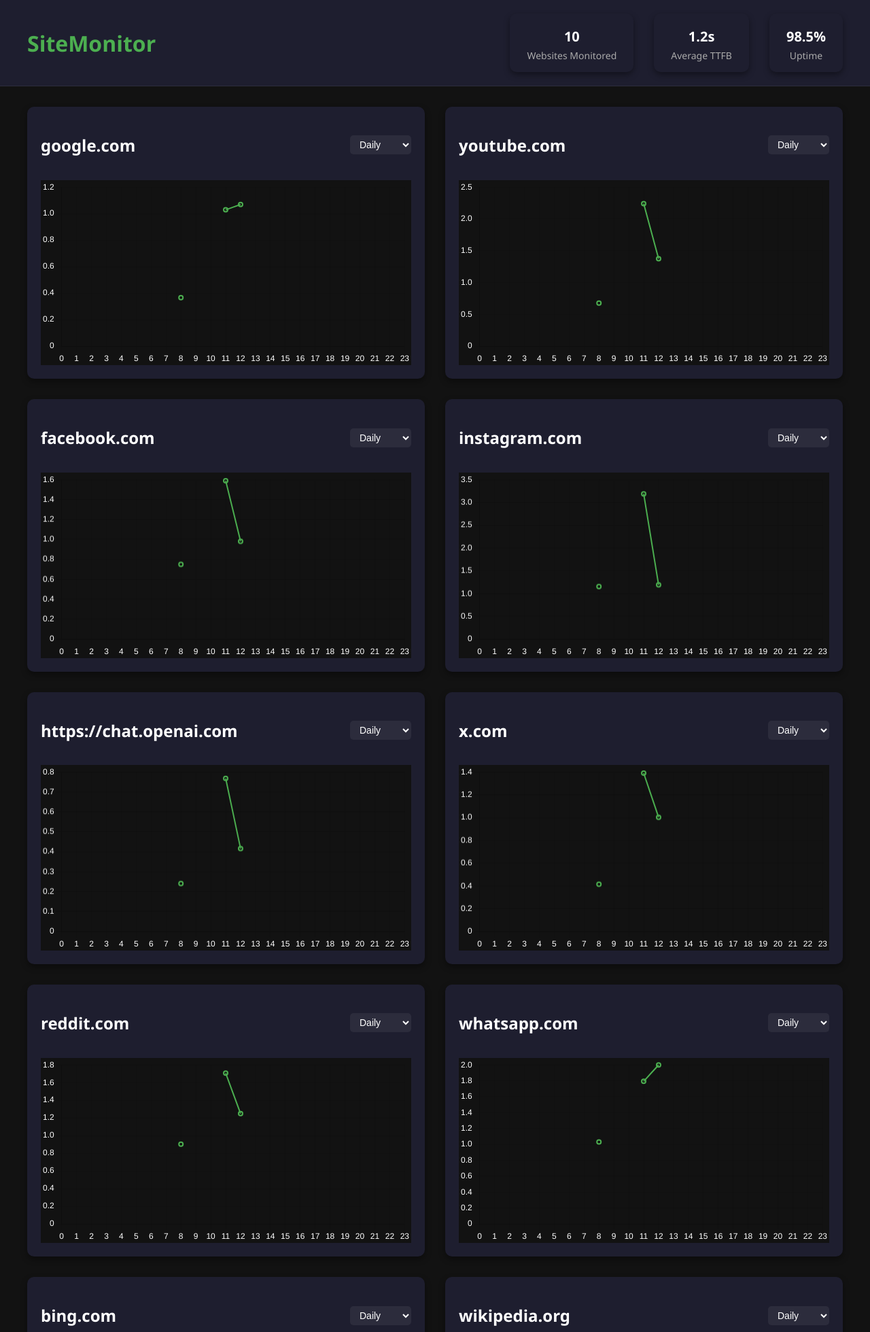
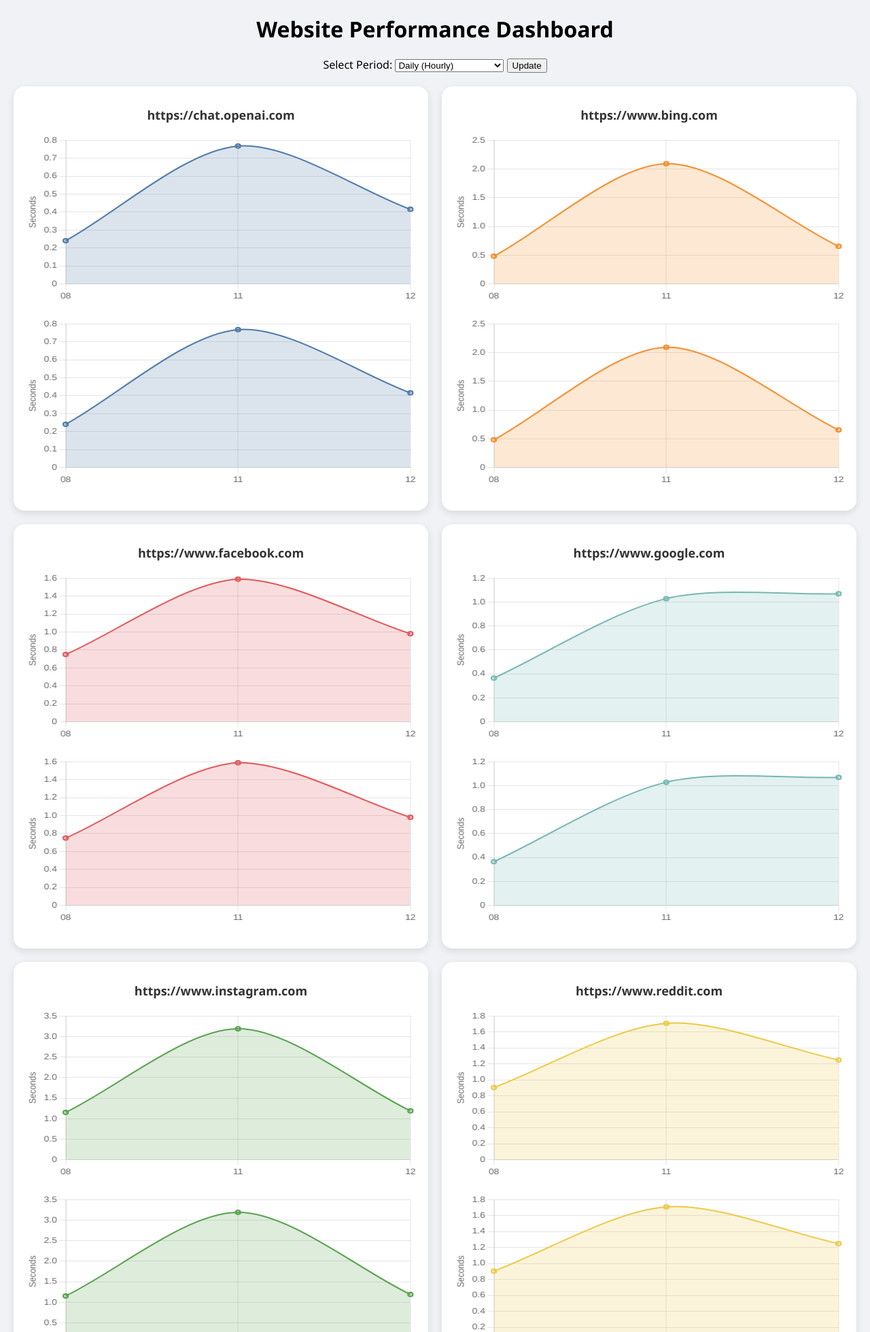
Before and after one commit to KasunSandeeepa/SiteMonitor, a Flask app: page / in a window 1280 px wide. Shown: the top 1959 px of the page at 68% size. Run offline with Flask 3, Linux system fonts and the light colour scheme; data comes from the database, SQL or seed files in the repository; both versions use the stored data as it was after the commit.

Commit message:
dummy charts

```diff
--- a/app.py
+++ b/app.py
@@ -1,6 +1,11 @@
 from flask import Flask, jsonify, render_template
 import sqlite3
 from datetime import datetime, timedelta
+import subprocess
+import os
+
+# Start staggered_ttfb.py in background
+subprocess.Popen(["python", os.path.join(os.path.dirname(__file__), "staggered_ttfb..py")])
 
 app = Flask(__name__)
 DB_FILE = "sitemonitor.db"
@@ -18,96 +23,57 @@
     "https://www.wikipedia.org"
 ]
 
-
-# Serve index.html
-# ------------------------------
 @app.route("/")
 def home():
     return render_template("index.html")
 
-# ------------------------------
-# Daily averages (hourly)
-# ------------------------------
-@app.route("/api/daily")
-def daily():
+@app.route("/api/<period>")
+def get_data(period):
     conn = sqlite3.connect(DB_FILE)
     cursor = conn.cursor()
-    today = datetime.now().strftime("%Y-%m-%d")
-    result = {}
+    today = datetime.now().date()
 
-    for site in websites:
-        cursor.execute("""
-            SELECT strftime('%H', timestamp) AS hour, AVG(ttfb)
+    if period == "daily":
+        today_str = today.strftime("%Y-%m-%d")
+        query = """
+            SELECT strftime('%H', timestamp) AS label, AVG(ttfb)
             FROM measurements
             WHERE website = ? AND date(timestamp) = ?
-            GROUP BY hour
-            ORDER BY hour
-        """, (site, today))
+            GROUP BY label ORDER BY label
+        """
+        params = lambda site: (site, today_str)
+
+    elif period == "weekly":
+        week_ago = today - timedelta(days=6)
+        query = """
+            SELECT date(timestamp) AS label, AVG(ttfb)
+            FROM measurements
+            WHERE website = ? AND date(timestamp) BETWEEN ? AND ?
+            GROUP BY label ORDER BY label
+        """
+        params = lambda site: (site, week_ago, today)
+
+    elif period == "monthly":
+        month_ago = today - timedelta(days=30)
+        query = """
+            SELECT date(timestamp) AS label, AVG(ttfb)
+            FROM measurements
+            WHERE website = ? AND date(timestamp) BETWEEN ? AND ?
+            GROUP BY label ORDER BY label
+        """
+        params = lambda site: (site, month_ago, today)
+
+    else:
+        return jsonify({"error": "Invalid period"}), 400
+
+    result = {}
+    for site in websites:
+        cursor.execute(query, params(site))
         rows = cursor.fetchall()
-        result[site] = [{"hour": hour, "avg_ttfb": avg} for hour, avg in rows]
+        result[site] = [{"label": label, "avg_ttfb": avg} for label, avg in rows]
 
     conn.close()
     return jsonify(result)
 
-# ------------------------------
-# Weekly averages (2 per day: AM/PM)
-# ------------------------------
-@app.route("/api/weekly")
-def weekly():
-    conn = sqlite3.connect(DB_FILE)
-    cursor = conn.cursor()
-    today = datetime.now().date()
-    week_ago = today - timedelta(days=6)
-    result = {}
-
-    for site in websites:
-        cursor.execute("""
-            SELECT date(timestamp) AS day,
-                   CASE WHEN strftime('%H', timestamp) < '12' THEN 'AM' ELSE 'PM' END AS period,
-                   AVG(ttfb)
-            FROM measurements
-            WHERE website = ? AND date(timestamp) BETWEEN ? AND ?
-            GROUP BY day, period
-            ORDER BY day, period
-        """, (site, week_ago, today))
-        rows = cursor.fetchall()
-        site_data = {}
-        for day, period, avg in rows:
-            if day not in site_data:
-                site_data[day] = {}
-            site_data[day][period] = avg
-        result[site] = site_data
-
-    conn.close()
-    return jsonify(result)
-
-# ------------------------------
-# Monthly averages (daily)
-# ------------------------------
-@app.route("/api/monthly")
-def monthly():
-    conn = sqlite3.connect(DB_FILE)
-    cursor = conn.cursor()
-    month = datetime.now().strftime("%m")
-    year = datetime.now().strftime("%Y")
-    result = {}
-
-    for site in websites:
-        cursor.execute("""
-            SELECT date(timestamp) AS day, AVG(ttfb)
-            FROM measurements
-            WHERE website = ? AND strftime('%m', timestamp) = ? AND strftime('%Y', timestamp) = ?
-            GROUP BY day
-            ORDER BY day
-        """, (site, month, year))
-        rows = cursor.fetchall()
-        result[site] = [{"day": day, "avg_ttfb": avg} for day, avg in rows]
-
-    conn.close()
-    return jsonify(result)
-
-# ------------------------------
-# Main
-# ------------------------------
 if __name__ == "__main__":
     app.run(debug=True)
--- a/templates/index.html
+++ b/templates/index.html
@@ -2,187 +2,156 @@
 <html lang="en">
 <head>
   <meta charset="UTF-8">
-    <title>SiteMonitor Dashboard</title>
+  <title>Website TTFB & Delay Dashboard</title>
   <script src="https://cdn.jsdelivr.net/npm/chart.js"></script>
   <style>
     body {
-            margin: 0;
-            font-family: 'Segoe UI', Tahoma, Geneva, Verdana, sans-serif;
-            background-color: #121212;
-            color: #fff;
+      font-family: "Segoe UI", Arial, sans-serif;
+      margin: 20px;
+      background: #f0f2f5;
     }
-        header {
-            padding: 20px 40px;
-            background-color: #1e1e2f;
-            display: flex;
-            justify-content: space-between;
-            align-items: center;
-            border-bottom: 1px solid #2c2c3c;
+    h1 {
+      text-align: center;
+      margin-bottom: 20px;
     }
-        header h1 {
-            color: #4caf50;
+    .controls {
+      text-align: center;
+      margin-bottom: 20px;
     }
-        .stats {
-            display: flex;
-            gap: 30px;
+    .grid {
+      display: grid;
+      grid-template-columns: repeat(auto-fit, minmax(450px, 1fr));
+      gap: 20px;
     }
-        .stat-card {
-            background-color: #1e1e2f;
-            padding: 15px 25px;
-            border-radius: 10px;
+    .card {
+      background: #fff;
+      border-radius: 16px;
+      padding: 15px;
+      box-shadow: 0 4px 12px rgba(0,0,0,0.1);
+      transition: transform 0.2s;
+    }
+    .card:hover {
+      transform: translateY(-4px);
+    }
+    h2 {
+      margin-bottom: 15px;
+      font-size: 18px;
       text-align: center;
-            box-shadow: 0 4px 10px rgba(0,0,0,0.4);
+      color: #333;
     }
-        .stat-card h2 {
-            margin: 5px 0;
-            font-size: 20px;
-        }
-        .stat-card p {
-            margin: 0;
-            color: #aaa;
-            font-size: 14px;
-        }
-        .charts-container {
-            display: grid;
-            grid-template-columns: repeat(auto-fit, minmax(500px, 1fr));
-            gap: 30px;
-            padding: 30px 40px;
-        }
-        .site-container {
-            background-color: #1e1e2f;
-            border-radius: 10px;
-            padding: 20px;
-            box-shadow: 0 4px 10px rgba(0,0,0,0.4);
-        }
-        .site-header {
-            display: flex;
-            justify-content: space-between;
-            align-items: center;
-            margin-bottom: 15px;
-        }
-        select {
-            padding: 5px 10px;
-            border-radius: 5px;
-            border: none;
-            background-color: #2c2c3c;
-            color: #fff;
-            font-size: 14px;
+    .chart-container {
+      margin-bottom: 20px;
     }
     canvas {
-            background-color: #121212;
+      width: 100% !important;
+      height: 250px !important;
     }
   </style>
 </head>
 <body>
-    <header>
-        <h1>SiteMonitor</h1>
-        <div class="stats">
-            <div class="stat-card">
-                <h2>10</h2>
-                <p>Websites Monitored</p>
+  <h1>Website Performance Dashboard</h1>
+
+  <div class="controls">
+    <label for="period">Select Period:</label>
+    <select id="period">
+      <option value="daily">Daily (Hourly)</option>
+      <option value="weekly">Weekly (Last 7 Days)</option>
+      <option value="monthly">Monthly (Last 30 Days)</option>
+    </select>
+    <button onclick="updateCharts()">Update</button>
   </div>
-            <div class="stat-card">
-                <h2>1.2s</h2>
-                <p>Average TTFB</p>
-            </div>
-            <div class="stat-card">
-                <h2>98.5%</h2>
-                <p>Uptime</p>
-            </div>
-        </div>
-    </header>
 
-    <div class="charts-container" id="charts-container"></div>
+  <div id="charts" class="grid"></div>
 
   <script>
-        const websites = [
-            "https://www.google.com",
-            "https://www.youtube.com",
-            "https://www.facebook.com",
-            "https://www.instagram.com",
-            "https://chat.openai.com",
-            "https://www.x.com",
-            "https://www.reddit.com",
-            "https://www.whatsapp.com",
-            "https://www.bing.com",
-            "https://www.wikipedia.org"
-        ];
+    let charts = [];
 
-        const container = document.getElementById("charts-container");
-        const chartObjects = {};
+    async function fetchData(period) {
+      const res = await fetch(`/api/${period}`);
+      return await res.json();
+    }
 
-        websites.forEach(site => {
-            const siteId = site.replace(/https:\/\/(www\.)?/, '').replace(/\./g, '-');
-
-            const div = document.createElement('div');
-            div.className = 'site-container';
-            div.innerHTML = `
-                <div class="site-header">
-                    <h2>${site.replace('https://www.', '')}</h2>
-                    <select id="select-${siteId}">
-                        <option value="daily">Daily</option>
-                        <option value="weekly">Weekly</option>
-                        <option value="monthly">Monthly</option>
-                    </select>
-                </div>
-                <canvas id="chart-${siteId}" width="500" height="250"></canvas>
-            `;
-            container.appendChild(div);
-
-            const ctx = document.getElementById(`chart-${siteId}`).getContext('2d');
-            chartObjects[site] = new Chart(ctx, {
-                type: 'line',
-                data: { labels: [], datasets: [{ label: 'TTFB (s)', data: [], borderWidth: 2, fill: false, borderColor: '#4caf50', tension: 0.3 }] },
+    function createLineChart(canvas, title, labels, data, color) {
+      return new Chart(canvas.getContext("2d"), {
+        type: "line",
+        data: {
+          labels,
+          datasets: [{
+            label: title,
+            data,
+            borderColor: color,
+            backgroundColor: color + "33",
+            borderWidth: 2,
+            fill: true,
+            tension: 0.3
+          }]
+        },
         options: {
           responsive: true,
-                    plugins: { legend: { display: false } },
+          plugins: {
+            legend: { display: false },
+            tooltip: {
+              mode: "index",
+              intersect: false,
+              backgroundColor: "#333",
+              titleColor: "#fff",
+              bodyColor: "#fff"
+            }
+          },
           scales: {
-                        y: { beginAtZero: true, ticks: { color: '#fff' } },
-                        x: { ticks: { color: '#fff' } }
+            y: {
+              beginAtZero: true,
+              title: { display: true, text: "Seconds" }
+            }
           }
         }
       });
-
-            document.getElementById(`select-${siteId}`).addEventListener('change', () => {
-                updateChart(site);
-            });
-        });
-
-        async function updateChart(site) {
-            const siteId = site.replace(/https:\/\/(www\.)?/, '').replace(/\./g, '-');
-            const type = document.getElementById(`select-${siteId}`).value;
-            const endpoint = `/api/${type}`;
-            const data = await fetch(endpoint).then(res => res.json());
-
-            let labels = [];
-            let values = [];
-
-            if (type === 'daily') {
-                labels = [...Array(24).keys()].map(h => h.toString());
-                values = Array(24).fill(null);
-                data[site].forEach(d => { values[parseInt(d.hour)] = d.avg_ttfb; });
-            } else if (type === 'weekly') {
-                labels = Object.keys(data[site] || []);
-                values = labels.map(day => {
-                    const am = data[site][day]?.AM || 0;
-                    const pm = data[site][day]?.PM || 0;
-                    return (am + pm) / 2;
-                });
-            } else if (type === 'monthly') {
-                labels = data[site].map(d => d.day);
-                values = data[site].map(d => d.avg_ttfb);
     }
 
-            chartObjects[site].data.labels = labels;
-            chartObjects[site].data.datasets[0].data = values;
-            chartObjects[site].update();
+    async function updateCharts() {
+      const period = document.getElementById("period").value;
+      const data = await fetchData(period);
+
+      const chartContainer = document.getElementById("charts");
+      chartContainer.innerHTML = "";
+      charts.forEach(ch => ch.destroy());
+      charts = [];
+
+      const colors = ["#4e79a7","#f28e2b","#e15759","#76b7b2","#59a14f","#edc948","#b07aa1","#ff9da7","#9c755f","#bab0ab"];
+
+      let i = 0;
+      for (const site in data) {
+        const labels = data[site].map(d => d.label);
+        const values = data[site].map(d => d.avg_ttfb);
+
+        // Card container for one website
+        const card = document.createElement("div");
+        card.className = "card";
+        card.innerHTML = `<h2>${site}</h2>`;
+        chartContainer.appendChild(card);
+
+        // TTFB chart
+        const chartDiv1 = document.createElement("div");
+        chartDiv1.className = "chart-container";
+        const canvas1 = document.createElement("canvas");
+        chartDiv1.appendChild(canvas1);
+        card.appendChild(chartDiv1);
+        charts.push(createLineChart(canvas1, "TTFB", labels, values, colors[i % colors.length]));
+
+        // Loading Delay chart (using same data for now — if you store separately, replace with delay values)
+        const chartDiv2 = document.createElement("div");
+        chartDiv2.className = "chart-container";
+        const canvas2 = document.createElement("canvas");
+        chartDiv2.appendChild(canvas2);
+        card.appendChild(chartDiv2);
+        charts.push(createLineChart(canvas2, "Loading Delay", labels, values, colors[i % colors.length]));
+
+        i++;
+      }
     }
 
-        websites.forEach(site => updateChart(site));
-
-        setInterval(() => {
-            websites.forEach(site => updateChart(site));
-        }, 5 * 60 * 1000);
+    // Load charts on startup
+    updateCharts();
   </script>
 </body>
 </html>
```
Also changed, not shown: sitemonitor.db. Lines whose indentation alone changed are shown as unchanged.
